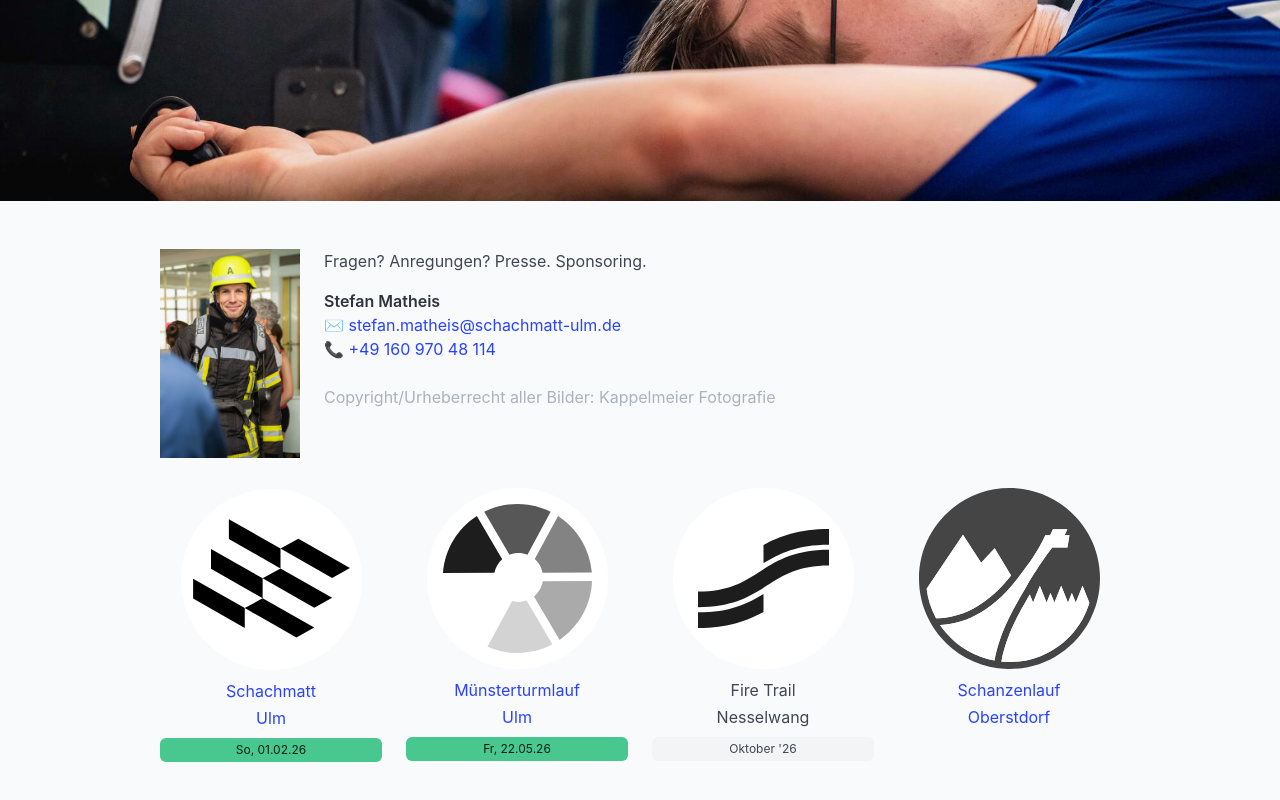
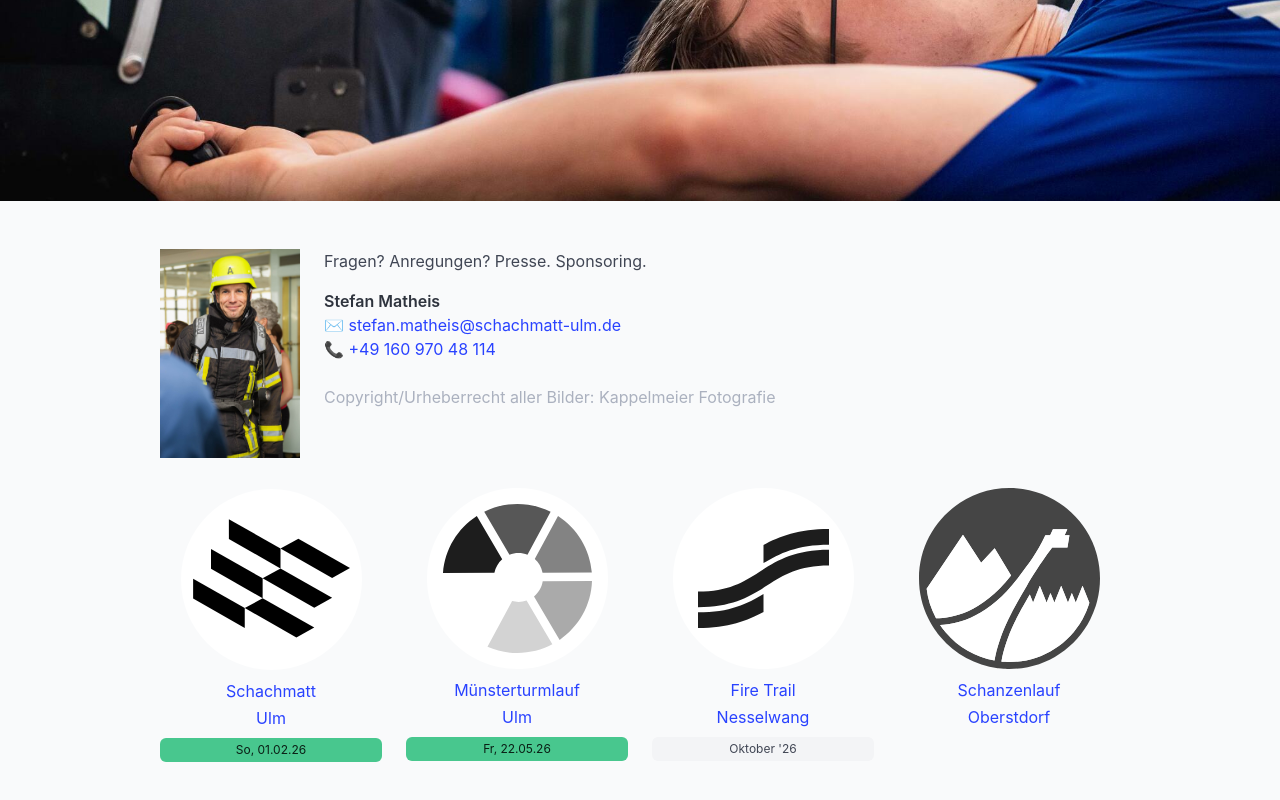
Before and after one commit to steffkes/schachmatt-ulm, a Nuxt app: page / in a window 1280 px wide. Shown: the part 5083-5883 px from the top of the page. Built offline with nearby package versions, Linux system fonts and the light colour scheme; no server answers.

Commit message:
add link for fire trail nesselwang

```diff
--- a/layouts/default.vue
+++ b/layouts/default.vue
@@ -184,6 +184,7 @@
         <div class="column competitions">
           <div class="columns is-mobile">
             <div class="column has-text-centered">
+              <a href="//www.fire-trail-nesselwang.de">
                 <img
                   src="/images/fire-trail-nesselwang.svg"
                   alt="Logo Fire Trail Nesselwang"
@@ -193,6 +194,7 @@
                   <span>Nesselwang</span>
                   <span class="tag mt-2">Oktober '26</span>
                 </p>
+              </a>
             </div>
             <div class="column has-text-centered">
               <a href="//www.schanzenlauf-oberstdorf.de">
```
Lines whose indentation alone changed are shown as unchanged.
